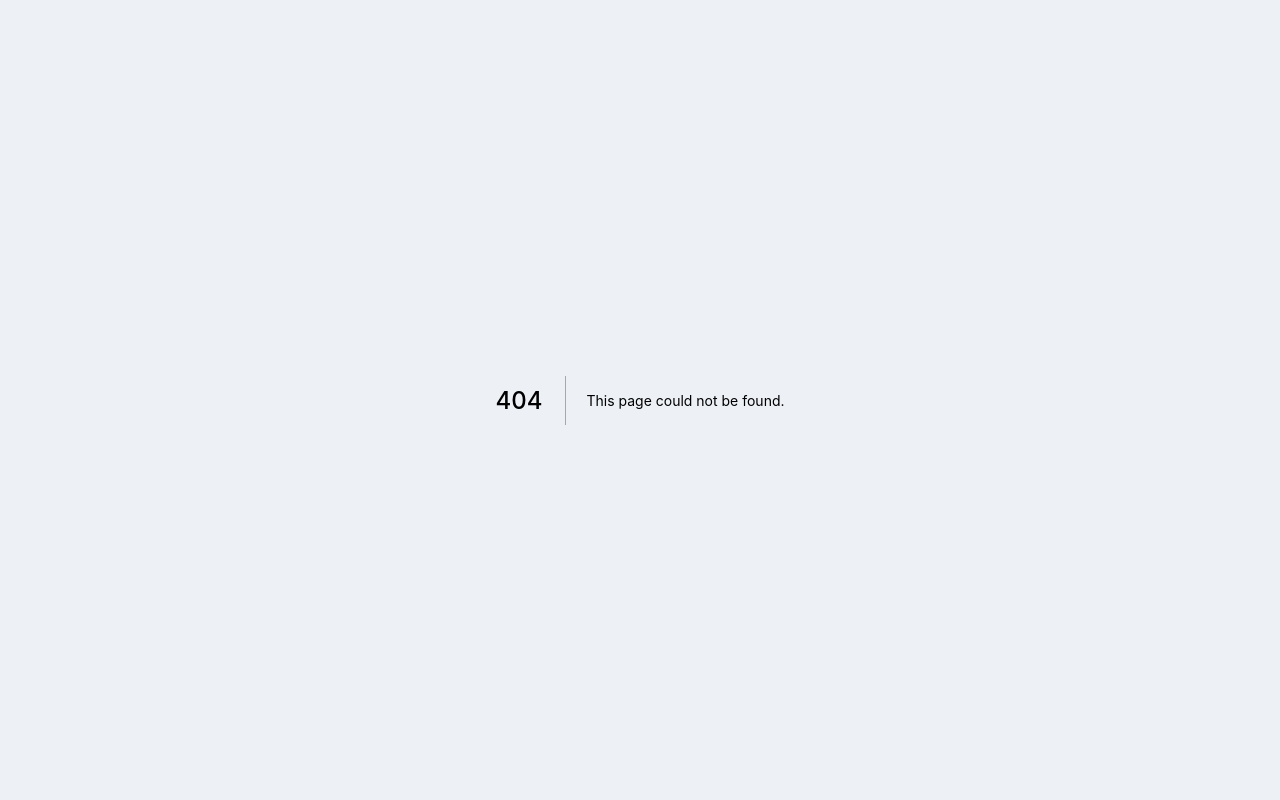
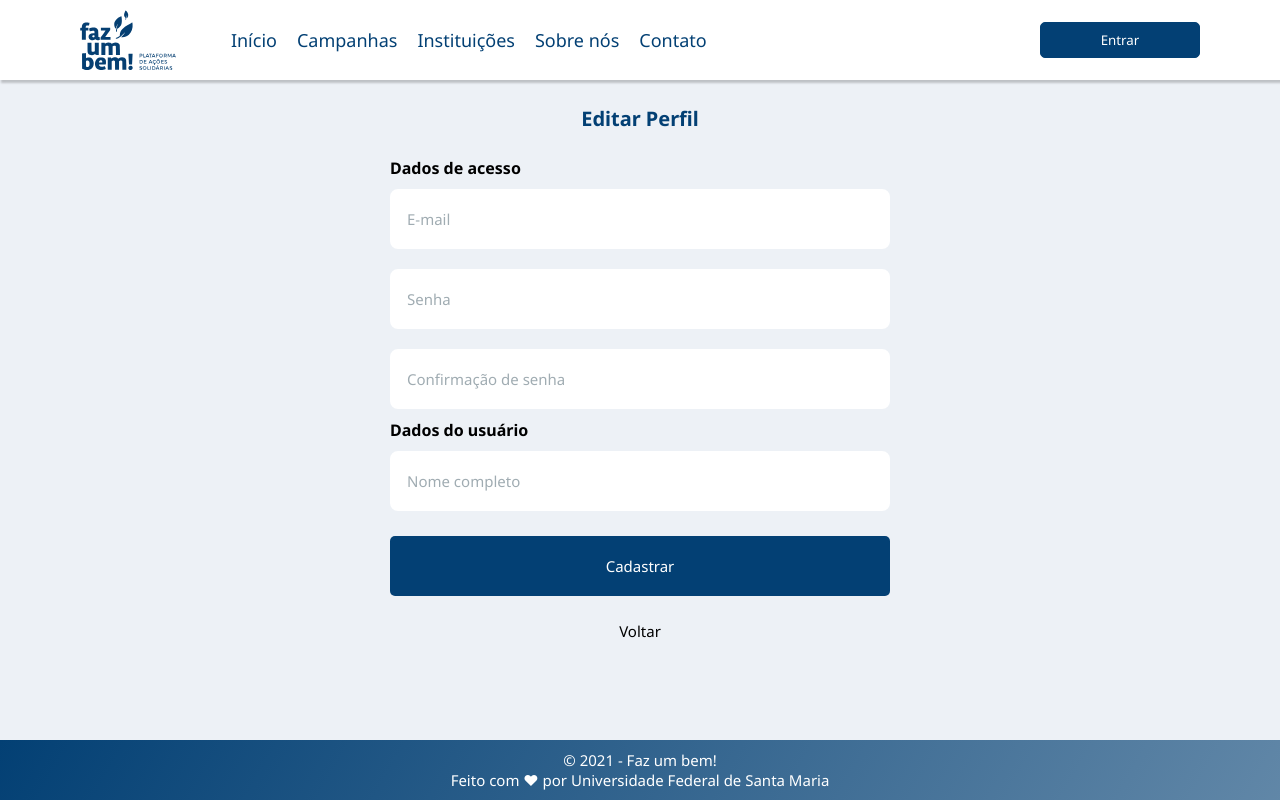
Before and after one commit to Faz-um-bem/frontend, a Next.js app: page /dashboard/manage/profile in a window 1280 px wide. Before the commit this address had no page. Built offline with nearby package versions, Linux system fonts and the light colour scheme.

Commit message:
Página de editar perfil

```diff
--- /dev/null
+++ b/src/pages/dashboard/manage/profile/index.tsx
@@ -0,0 +1,39 @@
+import Head from 'next/head';
+import { useRouter } from 'next/router';
+import { useCallback } from 'react';
+
+import { Footer } from '../../../../components/Footer';
+import { FormCurator } from '../../../../components/FormCurator';
+import { Header } from '../../../../components/Header';
+
+import { Container, Content } from './styled';
+
+export default function Profile() {
+  const { back } = useRouter();
+  const handleSubmit = useCallback(async (data: Object) => {
+    //
+  }, []);
+
+  return (
+    <>
+      <Head>
+        <title>Gerênciar Perfil | Faz um bem!</title>
+      </Head>
+
+      <Container>
+        <Header />
+
+        <Content>
+          <h1>Editar Perfil</h1>
+
+          <FormCurator onSubmitForm={handleSubmit} />
+
+          <button type="button" onClick={back}>
+            Voltar
+          </button>
+        </Content>
+        <Footer />
+      </Container>
+    </>
+  );
+}
--- /dev/null
+++ b/src/pages/dashboard/manage/profile/styled.ts
@@ -0,0 +1,44 @@
+import styled from 'styled-components';
+
+export const Container = styled.div`
+  display: flex;
+  flex-direction: column;
+  align-items: center;
+`;
+
+export const Content = styled.div`
+  display: flex;
+  flex-direction: column;
+  align-items: center;
+
+  padding: 2.5rem 0;
+
+  max-width: 1120px;
+  width: 100%;
+  min-height: calc(100vh - 8rem - 6rem);
+
+  h1 {
+    color: var(--heading);
+    font-size: 2rem;
+  }
+
+  form {
+    margin-top: 2.5rem;
+
+    display: grid;
+    grid-gap: 1rem;
+    width: 50rem;
+
+    h2 {
+      font-size: 1.6rem;
+    }
+  }
+
+  > button {
+    background: transparent;
+    border: 0;
+    font-size: 1.5rem;
+    color: var(--black);
+    margin-top: 2.5rem;
+  }
+`;
```
